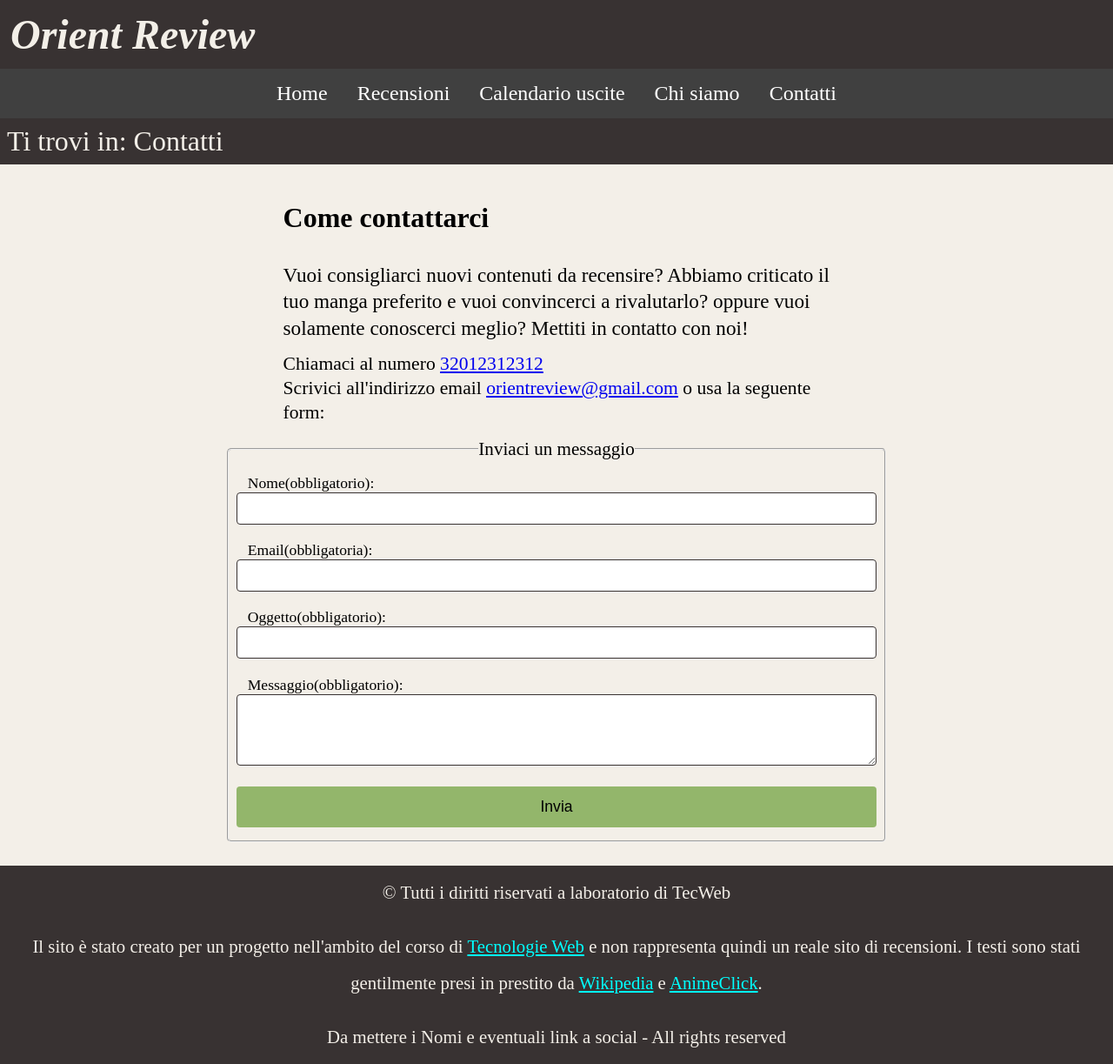
After one commit to desoul99/ProgettoTecWeb, a PHP site: page /html/contatti.html in a window 1280 px wide. The commit adds this page. Shown: the whole page at 87% size. Run offline with PHP 8.4, Linux system fonts and the light colour scheme.

Commit message:
Aggiunta pagina contatti

```diff
--- a/css/stile.css
+++ b/css/stile.css
@@ -105,7 +105,62 @@ body{
   background-repeat: no-repeat;
   background-position: center;
 }
+
+/*--------------------------- CONTATTI ---------------------------------*/
+.contatti ul{
+  padding-top: 0.75em;
+}
+.contatti li{
+  font-size: 1.35em;
+  margin: 0;
+  line-height: 1.3em;
+  padding-left: 25%;
+  padding-right: 25%;
+}
+.contatti legend{
+  margin: auto;
+  font-size: 1.2em;
+}
+.contatti, form{
+  margin-bottom: 1em;
+}
+.contatti fieldset{
+  padding-top: 0.3em;
+  padding-bottom: 0.3em;
+  width: 60%;
+  margin: auto;
+  font-size: 1.1em;
+  border-radius: 5px;
+}
+.contatti label{
+  text-align: center;
+  margin-left: 0.75em;
+}
+.contatti input[type=text], input[type=email], textarea {
+  width: 100%;
+  padding: 0.75em;
+  border: 1px solid #383232;
+  border-radius: 4px;
+  box-sizing: border-box;
+}
+input[type=submit] {
+  width: 100%;
+  background-color: #93b66b;
+  padding: 0.75em;
+  font-size: 1em;
+  border: none;
+  border-radius: 4px;
+  cursor: pointer;
+}
+input[type=submit]:hover {
+  background-color: #64be69;
+}
+.contatti .input {
+  padding: 0.6em 0.5em 0.5em 0.5em ;
+}
+
 /*-------------------------------- FOOTER --------------------------------*/
+
 #footer{
   background-color: #383232;
   height: auto;
--- /dev/null
+++ b/html/contatti.html
@@ -0,0 +1,100 @@
+<!DOCTYPE html PUBLIC "-//W3C//DTD XHTML 1.0 Strict//EN" "http://www.w3.org/TR/xhtml1/DTD/xhtml1-strict.dtd">
+<html xmlns="http://www.w3.org/1999/xhtml" xml:lang="it" lang="it">
+
+<head>
+    <meta http-equiv="Content-Type" content="text/html; charset=utf-8" />
+    <title>Contatti - Orient Review</title>
+
+
+    <meta name="title" content="Manga Recensioni" />
+    <meta name="description" content="Homepage azienda Manga Review" />
+    <meta name="keyworrds" content="manga anime review" />
+    <meta name="author" content="autori" />
+    <meta name="viewport" content="width=device-width, initial-scale=1.0" />
+    <meta name="language" content="italian it" />
+
+
+    <link rel="stylesheet" type="text/css" href="../css/stile.css" media="screen" />
+    <link rel="stylesheet" type="text/css" href="../css/print.css" media="print" />
+</head>
+
+<body>
+    <div id="header">
+        <h1 xml:lang="en">Orient Review</h1>
+    </div>
+
+    <div id="navbar">
+        <ul>
+            <li xml:lang="en"><a href="index.html">Home</a></li>
+            <li><a href="chi_siamo.html">Recensioni</a></li>
+            <li><a href="chi_siamo.html">Calendario uscite</a></li>
+            <li><a href="chi_siamo.html">Chi siamo</a></li>
+            <li class="pagCorrente">Contatti</a></li>
+        </ul>
+    </div>
+
+    <div id="breadcrumb">
+        <p>
+            Ti trovi in: Contatti
+        </p>
+    </div>
+
+    <div id="content">
+        <div class="contatti">
+            <h1>Come contattarci</h1>
+            <p>
+                Vuoi consigliarci nuovi contenuti da recensire? Abbiamo criticato il tuo manga preferito e vuoi
+                convincerci a rivalutarlo? oppure vuoi solamente conoscerci meglio? Mettiti in contatto con noi!
+            </p>
+            <ul>
+                <li>
+                    Chiamaci al numero <a href="tel:+3932012312312">32012312312</a>
+                </li>
+                <li>
+                    Scrivici all'indirizzo email <a href="mailto:orientreview@gmail.com">orientreview@gmail.com</a> o
+                    usa la seguente form:
+                </li>
+            </ul>
+        </div>
+        <form class="contatti">
+            <fieldset>
+                <legend>Inviaci un messaggio</legend>
+                <div class="input">
+                    <label for="nome">Nome(obbligatorio):</label>
+                    <input id="nome" type="text" value="" name="nome" aria-required="true" />
+                </div>
+                <div class="input">
+                    <label for="mail">Email(obbligatoria):</label>
+                    <input id="mail" type="email" value="" name="mail" aria-required="true" />
+                </div>
+                <div class="input">
+                    <label for="oggetto">Oggetto(obbligatorio):</label>
+                    <input id="oggetto" type="text" value="" name="oggetto" aria-required="true" />
+                </div>
+                <div class="input">
+                    <label for="messaggio">Messaggio(obbligatorio):</label>
+                    <textarea id="messaggio" name="messaggio" rows="4" cols="50" aria-required="true"></textarea>
+                </div>
+                <div class="input">
+                    <input id="submit" type="submit" value="Invia" aria-label="Invia" />
+                </div>
+            </fieldset>
+        </form>
+    </div>
+
+    <div id="footer">
+        <p>&copy; Tutti i diritti riservati a laboratorio di <span xml:lang="en">TecWeb</span></p>
+        <p>Il sito è stato creato per un progetto nell'ambito del corso
+            di <a href="https://elearning.unipd.it/math/course/view.php?id=232" class="linkFooter">Tecnologie Web</a> e
+            non rappresenta quindi
+            un reale sito di recensioni. I testi sono stati gentilmente presi in prestito da <a
+                href="https://it.wikipedia.org/wiki/Anime" class="linkFooter">Wikipedia</a> e
+            <a href="https://www.animeclick.it/" class="linkFooter">AnimeClick</a>.
+        </p>
+
+        <p xml:lang="en"><span xml:lang="it">Da mettere i Nomi e eventuali link a social</span> - All rights reserved
+        </p>
+    </div>
+</body>
+
+</html>
```
